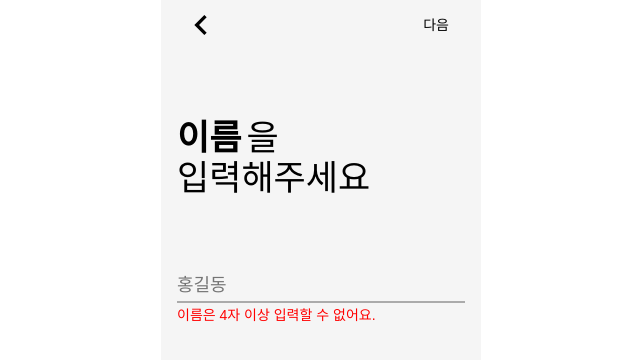
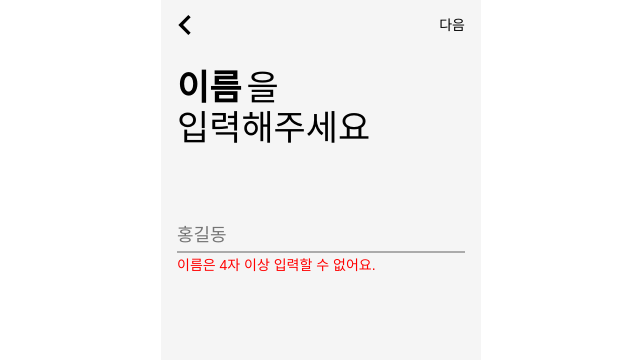
Before and after one commit to onid057/-, a React (Create React App) app in the folder frontend/: page /register in a window 1280 px wide. Shown: the top 360 px of the page, without its empty margins (319-959 px from the left). Built offline with nearby package versions, Linux system fonts and the light colour scheme; a web font is replaced by a local one.

Commit message:
fix: 화살표 이미지 변경 및 onPrevious와 onNext prop을 전달하여 Funnel 내의 현재 페이지 기준 이전 및 이후 페이지를 렌더링 시 상태 관리를 의도

```diff
--- a/frontend/src/components/common/NavigationBar.jsx
+++ b/frontend/src/components/common/NavigationBar.jsx
@@ -8,12 +8,9 @@ const Wrapper = styled.div`
   display: flex;
   justify-content: space-between;
   align-items: center;
-  padding: 0 16px;
-  margin: 0 auto 50px;
 `;
 
 const LeftContent = styled.span`
-  flex: 1;
   height: 24px;
   display: flex;
   align-items: center;
@@ -21,14 +18,12 @@ const LeftContent = styled.span`
   cursor: pointer;
 `;
 const CenterContent = styled.span`
-  flex: 4;
   text-align: center;
   line-height: 1.5em;
   display: inline-block;
   font-size: 16px;
 `;
 const RightContent = styled.span`
-  flex: 1;
   text-align: right;
   line-height: 1.5em;
   display: inline-block;
@@ -36,12 +31,22 @@ const RightContent = styled.span`
   cursor: pointer;
 `;
 
-function NavigationBar({ leftContent, centerContent, rightContent }) {
+function NavigationBar({
+  leftContent,
+  centerContent,
+  rightContent,
+  onPrevious,
+  onNext,
+}) {
   return (
     <Wrapper>
-      {leftContent && <LeftContent>{leftContent}</LeftContent>}
+      {leftContent && (
+        <LeftContent onClick={onPrevious}>{leftContent}</LeftContent>
+      )}
       {centerContent && <CenterContent>{centerContent}</CenterContent>}
-      {rightContent && <RightContent>{rightContent}</RightContent>}
+      {rightContent && (
+        <RightContent onClick={onNext}>{rightContent}</RightContent>
+      )}
     </Wrapper>
   );
 }
```
